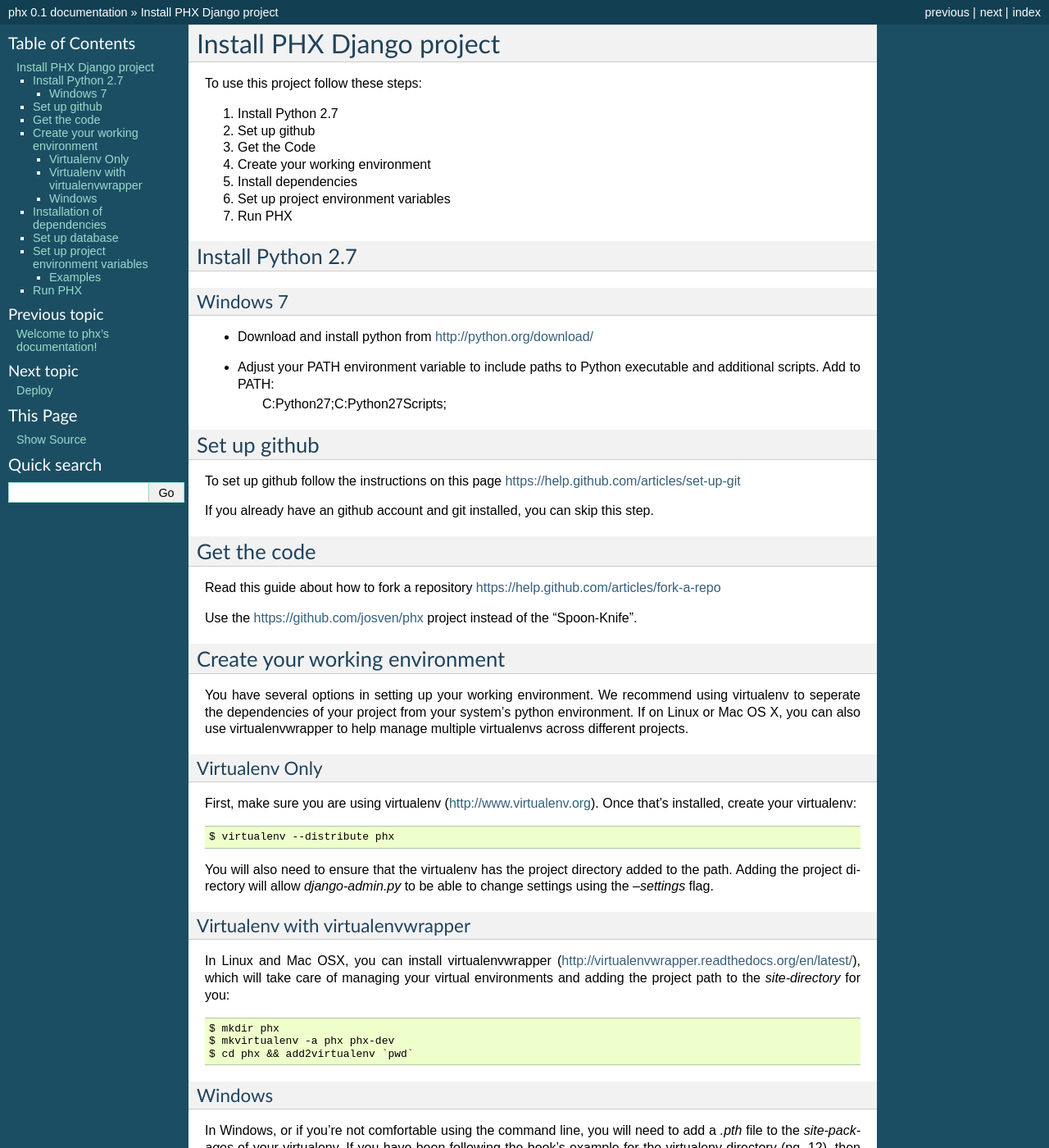
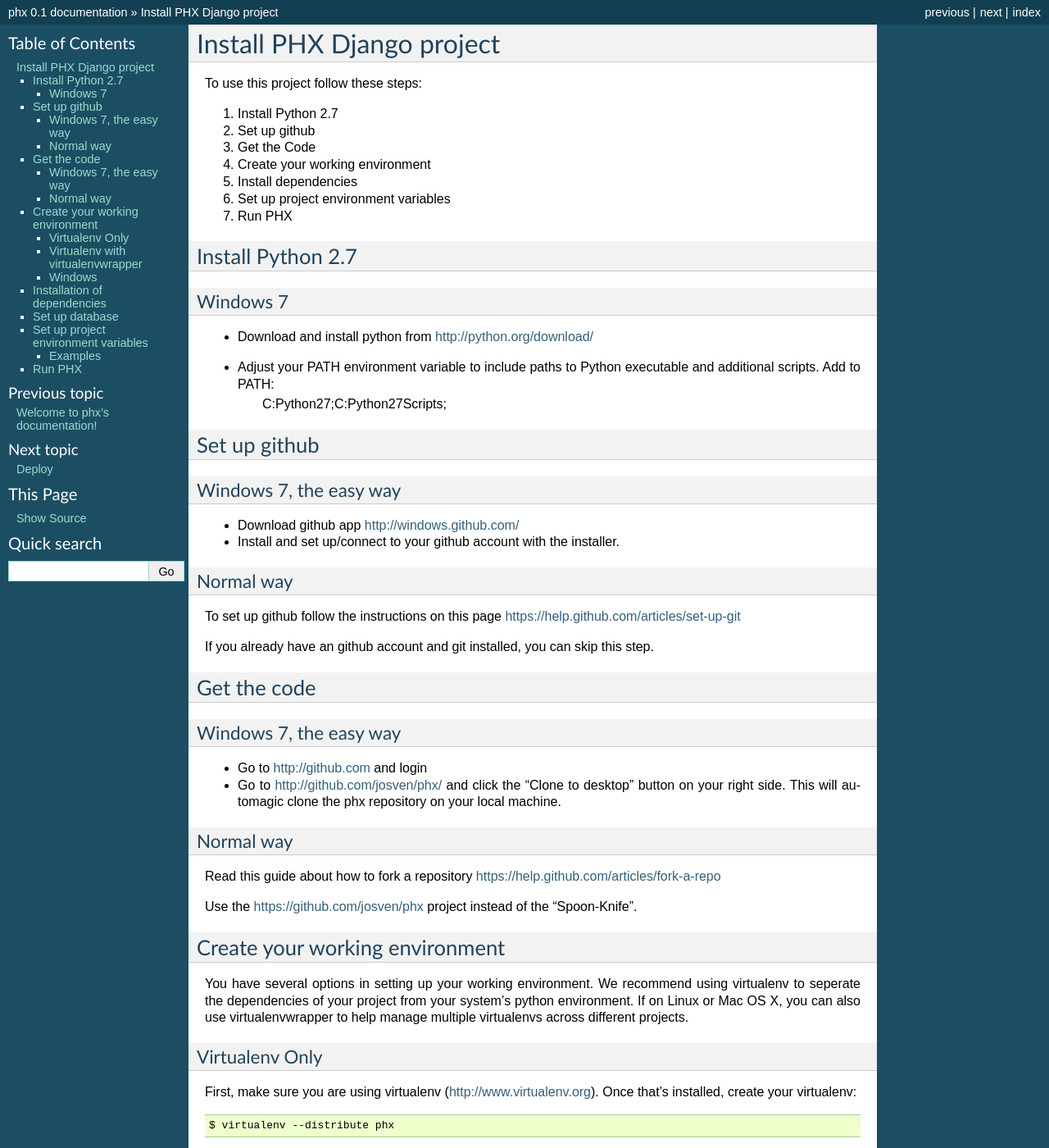
Before and after one commit to josven/phx, a Sphinx documentation site: the page built from docs/install.rst, in a window 1280 px wide and 1400 px high. Shown: the whole window at 82% size. Built offline with Sphinx 7.4.7, drawn with Linux system fonts in a browser that asks for light colours; pages that are not in the unit, such as notebooks, are missing from menus.

Commit message:
Update install.rst

```diff
--- a/docs/install.rst
+++ b/docs/install.rst
@@ -27,6 +27,16 @@
 Set up github
 =============
 
+Windows 7, the easy way
+-----------------------
+
+- Download github app http://windows.github.com/
+- Install and set up/connect to your github account with the installer.
+
+
+Normal way
+----------
+
 To set up github follow the instructions on this page
 https://help.github.com/articles/set-up-git
 
@@ -34,6 +44,15 @@
 
 Get the code
 ============
+
+
+Windows 7, the easy way
+-----------------------
+- Go to http://github.com and login
+- Go to http://github.com/josven/phx/ and click the "Clone to desktop" button on your right side. This will automagic clone the phx repository on your local machine.
+
+Normal way
+----------
 
 Read this guide about how to fork a repository
 https://help.github.com/articles/fork-a-repo
```
